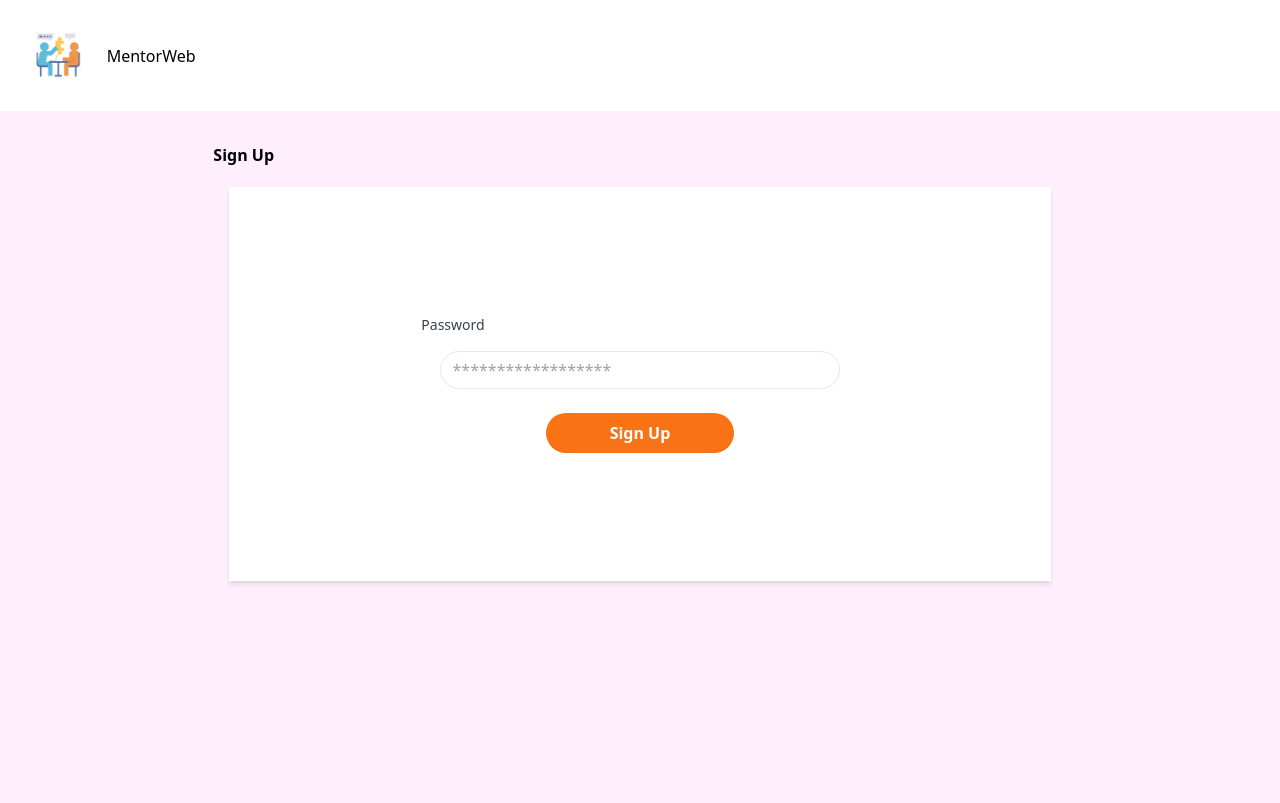
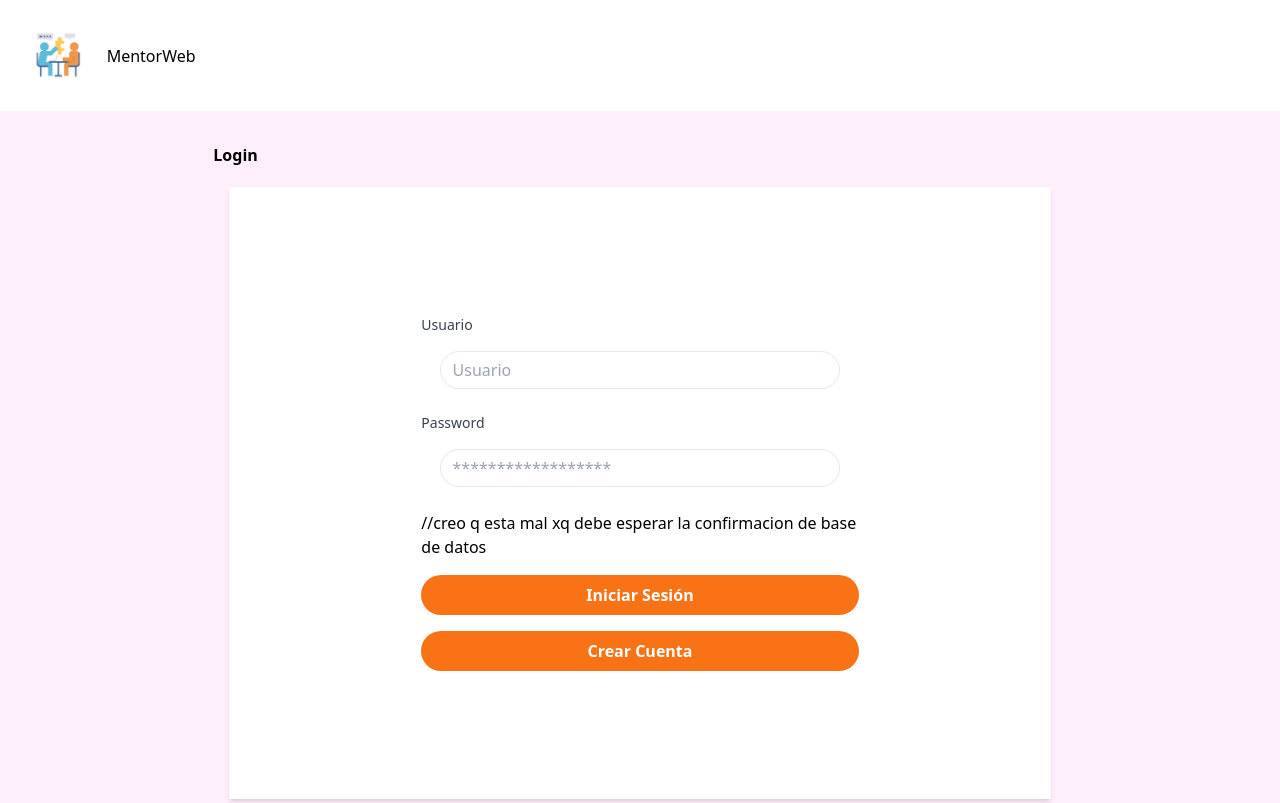
Before and after one commit to Denwort/MentorWeb_frontend, a Next.js app: page / in a window 1280 px wide. Built offline with nearby package versions, Linux system fonts and the light colour scheme.

Commit message:
se arreglaron bugs menores

```diff
--- a/src/app/login/page.js
+++ /dev/null
@@ -1,83 +0,0 @@
-'use client'
-import React, { useState } from 'react';
-import { useMiProvider } from './../../context/context.js'
-
-export default function Home() {
-
-  const [usuario, setUsuario] = useState('');
-  const [password, setPassword] = useState('');
-  const [cuenta, setCuenta] = useMiProvider();
-
-
-  const handleLogin = async () => {
-    try {
-      const response = await fetch('http://127.0.0.1:8000/autenticacion/login/', {
-        method: 'POST',
-        headers: {
-          'Content-Type': 'application/json',
-        },
-        body: JSON.stringify({
-          "usuario":usuario,
-          "contrasenha":password,
-        }),
-      });
-
-      if (response.ok) {
-        const data = await response.json();
-        if(data.tipo==1 || data.tipo==2 || data.tipo==3){
-          console.log(data)
-          setCuenta(data);
-        }else{
-          alert(data.mensaje);
-        }
-      }
-
-    } catch (error) {
-      console.error('Error al iniciar sesión:', error);
-    }
-  }
-
-  return (
-      <main className="flex justify-center items-center  pt-8 ">
-        <div className="grid grid-row-2 gap-2 w-2/3">
-            <div className="w-full"><h1 className="font-bold ">Login</h1></div>
-
-        <div className=" px-4 py-1 mt-2">
-          <form className="bg-white shadow-md ">
-
-            <div className="grid grid-row-4 px-48 py-32">
-
-            <div className="mb-6">
-              <label className="block text-gray-700 text-sm mb-4" >
-                Usuario
-              </label>
-              <div className="flex items-center justify-center">
-              <input className="border rounded-full w-11/12 py-2 px-3 text-gray-700 leading-tight focus:outline-none focus:shadow-outline" id="Usuario" type="Usuario" placeholder="Usuario" value={usuario} onChange={(e) => setUsuario(e.target.value)}/>
-              </div>
-            </div>
-
-            <div className="mb-6">
-              <label className="block text-gray-700 text-sm mb-4">
-                Password
-              </label>
-              <div className="flex items-center justify-center">
-              <input className="border rounded-full w-11/12 py-2 px-3 text-gray-700 leading-tight focus:outline-none focus:shadow-outline" id="password" type="password" placeholder="******************" value={password} onChange={(e) => setPassword(e.target.value)}/>
-              </div>
-            </div>
-
-            <div className="flex items-center justify-center">
-              <button className="bg-orange-500 hover:bg-orange-700 text-white font-bold py-2 px-16 rounded-full focus:outline-none focus:shadow-outline" type="button" onClick={handleLogin}>
-                LogIn
-              </button>
-            </div>
-
-            </div>
-
-          </form>
-        </div>
-
-        </div>
-      </main>
-
-    )
-  }
--- a/src/app/page.js
+++ b/src/app/page.js
@@ -1,76 +1,100 @@
 'use client'
 import React, { useState } from 'react';
+import { useMiProvider } from './../context/context.js'
+import Link from 'next/link.js';
 
 export default function Home() {
+
+  const [usuario, setUsuario] = useState('');
   const [password, setPassword] = useState('');
-  const [errors, setErrors] = useState({});
+  const [cuenta, setCuenta] = useMiProvider();
 
-  const validatePassword = (value) => {
-    const errors = {};
+  const [tabien, setTabien] = useState('');
 
-    if (!/(?=.*[A-Z])/.test(value)) {
-      errors.uppercase = 'Debe contener al menos una mayúscula';
+  const handleLogin = async () => {
+    try {
+      const response = await fetch('http://127.0.0.1:8000/autenticacion/login/', {
+        method: 'POST',
+        headers: {
+          'Content-Type': 'application/json',
+        },
+        body: JSON.stringify({
+          "usuario":usuario,
+          "contrasenha":password,
+        }),
+      });
+
+      if (response.ok) {
+        const data = await response.json();
+        if(data.tipo==1 || data.tipo==2 || data.tipo==3){
+          console.log(data)
+          setTabien(0);
+          setCuenta(data);
+        }else{
+          alert(data.mensaje);
+        }
       }
 
-    if (!/(?=.*[!@#$%^&*])/.test(value)) {
-      errors.specialChar = 'Debe contener al menos un carácter especial';
+    } catch (error) {
+      console.error('Error al iniciar sesión:', error);
     }
 
-    if (!/(?=.*\d)/.test(value)) {
-      errors.number = 'Debe contener al menos un número';
   }
 
-    return errors;
-  };
+  return (
+      <main className="flex justify-center items-center  pt-8 ">
+        <div className="grid grid-row-2 gap-2 w-2/3">
+            <div className="w-full"><h1 className="font-bold ">Login</h1></div>
 
-  const handlePasswordChange = (e) => {
-    const value = e.target.value;
-    setPassword(value);
-    setErrors(validatePassword(value));
-  };
+        <div className=" px-4 py-1 mt-2">
+          <form className="bg-white shadow-md ">
 
-  return (
-    <main className="flex justify-center items-center pt-8">
-      <div className="grid grid-row-2 gap-2 w-2/3">
-        <div className="w-full">
-          <h1 className="font-bold">Sign Up</h1>
-        </div>
-
-        <div className="px-4 py-1 mt-2">
-          <form className="bg-white shadow-md">
             <div className="grid grid-row-4 px-48 py-32">
 
             <div className="mb-6">
-                <label className="block text-gray-700 text-sm mb-4">Password</label>
+              <label className="block text-gray-700 text-sm mb-4" >
+                Usuario
+              </label>
               <div className="flex items-center justify-center">
-                  <input
-                    className="border rounded-full w-11/12 py-2 px-3 text-gray-700 leading-tight focus:outline-none focus:shadow-outline"
-                    id="password"
-                    type="password"
-                    placeholder="******************"
-                    value={password}
-                    onChange={handlePasswordChange}
-                  />
+              <input className="border rounded-full w-11/12 py-2 px-3 text-gray-700 leading-tight focus:outline-none focus:shadow-outline" id="Usuario" type="Usuario" placeholder="Usuario" value={usuario} onChange={(e) => setUsuario(e.target.value)}/>
               </div>
-                {errors.uppercase && <p className="text-red-500">{errors.uppercase}</p>}
-                {errors.specialChar && <p className="text-red-500">{errors.specialChar}</p>}
-                {errors.number && <p className="text-red-500">{errors.number}</p>}
             </div>
 
+            <div className="mb-6">
+              <label className="block text-gray-700 text-sm mb-4">
+                Password
+              </label>
+              <div className="flex items-center justify-center">
+              <input className="border rounded-full w-11/12 py-2 px-3 text-gray-700 leading-tight focus:outline-none focus:shadow-outline" id="password" type="password" placeholder="******************" value={password} onChange={(e) => setPassword(e.target.value)}/>
+              </div>
+            </div>
 
+            <div className="flex items-center justify-center ">
+              <div className='grid row-cols-2 gap-4'>
+                //creo q esta mal xq debe esperar la confirmacion de base de datos
+                {tabien === 0 ? (
+                <button className="bg-orange-500 hover:bg-orange-700 text-white font-bold py-2 px-16 rounded-full focus:outline-none focus:shadow-outline" type="button" onClick={handleLogin}>
+                  <Link href="/principal">Iniciar Sesión</Link>
+                </button>
+                ) : (
+                  <button className="bg-orange-500 hover:bg-orange-700 text-white font-bold py-2 px-16 rounded-full focus:outline-none focus:shadow-outline" type="button" onClick={handleLogin}>
+                    <Link href="/principal">Iniciar Sesión</Link>
+                  </button>
+                )}
 
-              <div className="flex items-center justify-center">
-                <button
-                  className="bg-orange-500 hover:bg-orange-700 text-white font-bold py-2 px-16 rounded-full focus:outline-none focus:shadow-outline"
-                  type="button"
-                >
-                  Sign Up
+                <button className="bg-orange-500 hover:bg-orange-700 text-white font-bold py-2 px-16 rounded-full focus:outline-none focus:shadow-outline" type="button" >
+                  <Link href="/signup">Crear Cuenta</Link>
                 </button>
               </div>
             </div>
+
+            </div>
+
           </form>
         </div>
+
         </div>
       </main>
-  );
+
+    )
   }
--- a/src/app/previewAdmin/page.js
+++ b/src/app/previewAdmin/page.js
@@ -11,17 +11,11 @@ export default function AdminDashboard({ children }) {
     <html lang="en">
       <body className="bg-customPink">
         <div className="flex h-screen">
-          <div className="w-48 bg-gray-200 p-4">
-            <h2>Cargar Horarios</h2>
-            <ul>
-              <li>Overview</li>
-              <li>Asesores</li>
-              <li>Subir Archivos</li>
-              <li>Dashboard de Administración</li>
-            </ul>
-            {/* Este div expande el menú lateral hasta abajo de la página */}
-            <div className="flex-grow"></div>
-          </div>
+
+          <nav class="w-1/6 h-screen flex flex-col space-y-4 p-4 bg-white">
+            <a href="#" class="py-2 px-4 bg-orange-500 text-white rounded-r-full">Cargar Horarios</a>
+          </nav>
+
           <div className="flex-1 p-4">
             <div className="container" style={{ padding: '20px' }}>
               <h2 className="subtitle" style={{ fontSize: '1.5rem', fontWeight: 'bold', color: '#858585', marginBottom: '20px' }}>Account Status</h2>
--- a/src/app/principal/page.js
+++ b/src/app/principal/page.js
@@ -1,24 +1,13 @@
-import MentorWebIco from "./../MentorWebIco.png";
-import Image from "next/image";
 
-export const metadata = {
-  title: "MentorWeb",
-  description: "Generated by create next app",
-};
-
-export default function RootLayout({ children }) {
+export default function home() {
   return (
     <html lang="en">
       <body className="bg-customPink">
         <div className="flex h-screen">
-          <div className="w-48 bg-gray-200 p-10">
-            <ul>
-              <li style={{ padding: '20px' }}>Overview</li>
-              <li style={{ padding: '20px' }}>Asesores</li>
-            </ul>
-            {/* Este div expande el menú lateral hasta abajo de la página */}
-            <div className="flex-grow"></div>
-          </div>
+          <nav class="w-1/6 h-screen flex flex-col space-y-4 p-4 bg-white">
+              <a href="#" class="py-2 px-4 bg-orange-500 text-white rounded-r-full">Overview</a>
+              <a href="/UserAsesores" class="text-black py-2 px-4 hover:bg-orange-500 hover:text-white hover:rounded-r-full">Asesores</a>
+          </nav>
           <div className="flex-1 p-4">
             <div className="container" style={{ padding: '20px' }}>
               <h2 className="subtitle" style={{ fontSize: '1.5rem', fontWeight: 'bold', marginBottom: '20px' }}>Asesorías próximas</h2>
--- a/src/app/signup/page.js
+++ b/src/app/signup/page.js
@@ -1,6 +1,7 @@
 'use client'
 import React, { useState } from 'react';
 import { useRouter } from 'next/navigation.js';
+import Link from 'next/link';
 
 export default function Home() {
 
@@ -136,9 +137,13 @@ export default function Home() {
               </div>
 
           <div className="flex items-center justify-center">
-            <button className="bg-orange-500 hover:bg-orange-700 text-white font-bold py-2 px-16 rounded-full focus:outline-none focus:shadow-outline" type="button" onClick={handleSignUp}>
-              Sign Up
-            </button>
+            {hasError === 0 ? (
+                <div className="bg-orange-900 text-white font-bold py-2 px-16 rounded-full focus:outline-none focus:shadow-outline">Por favor cumpla los espacios para continuar</div>
+              ) : (
+                <button className="bg-orange-500 hover:bg-orange-700 text-white font-bold py-2 px-16 rounded-full focus:outline-none focus:shadow-outline" type="button" onClick={handleSignUp}>
+                  <Link href="/">Crear Cuenta</Link>
+                </button>
+              )}
           </div>
 
           </div>
```
Also changed, not shown: package.json (+5 -4 lines), src/app/UserAsesores/page.js (+8 -8 lines), src/app/listadoAsesoriasR/page.js (+4 -14 lines), src/app/listadoHorarios/page.js (+14 -10 lines), src/app/principalAdmin/page.js (+6 -8 lines), 1 other file (tests, documents, lock files or other folders). Lines whose indentation alone changed are shown as unchanged.
